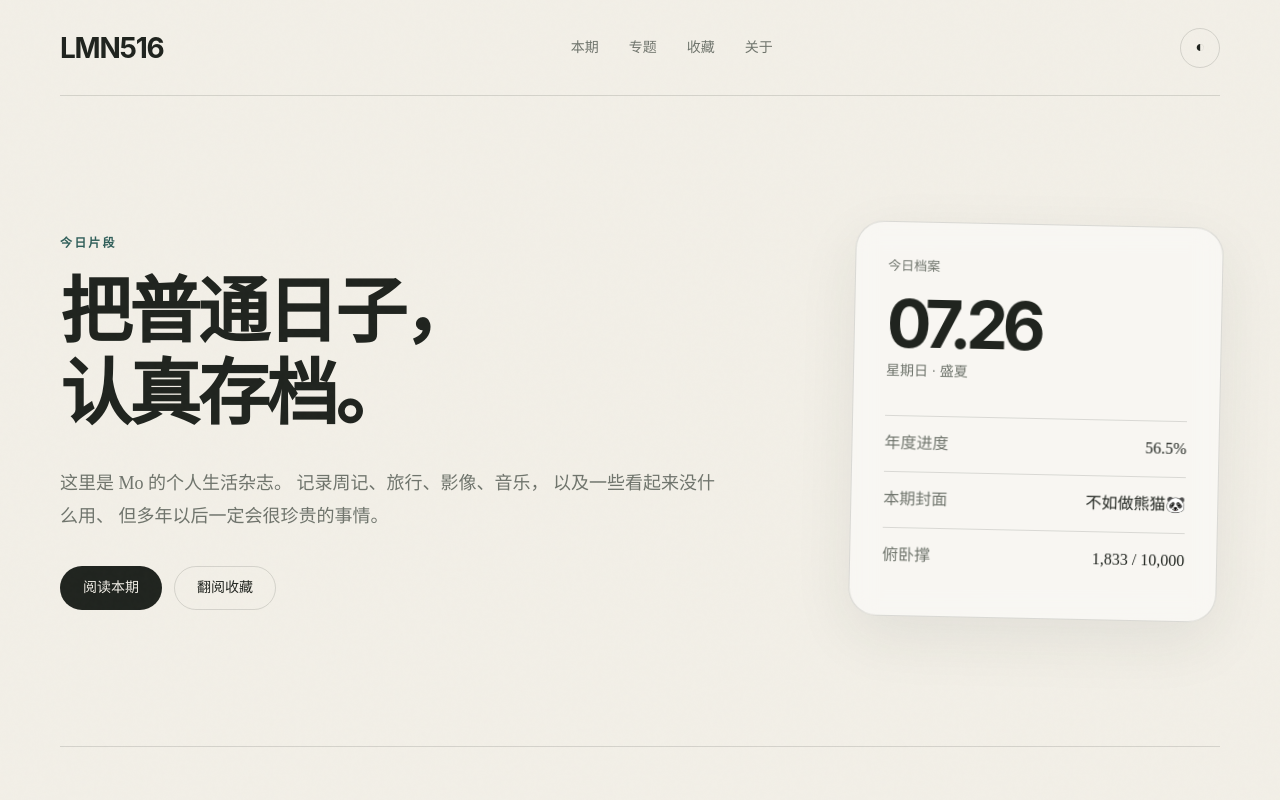
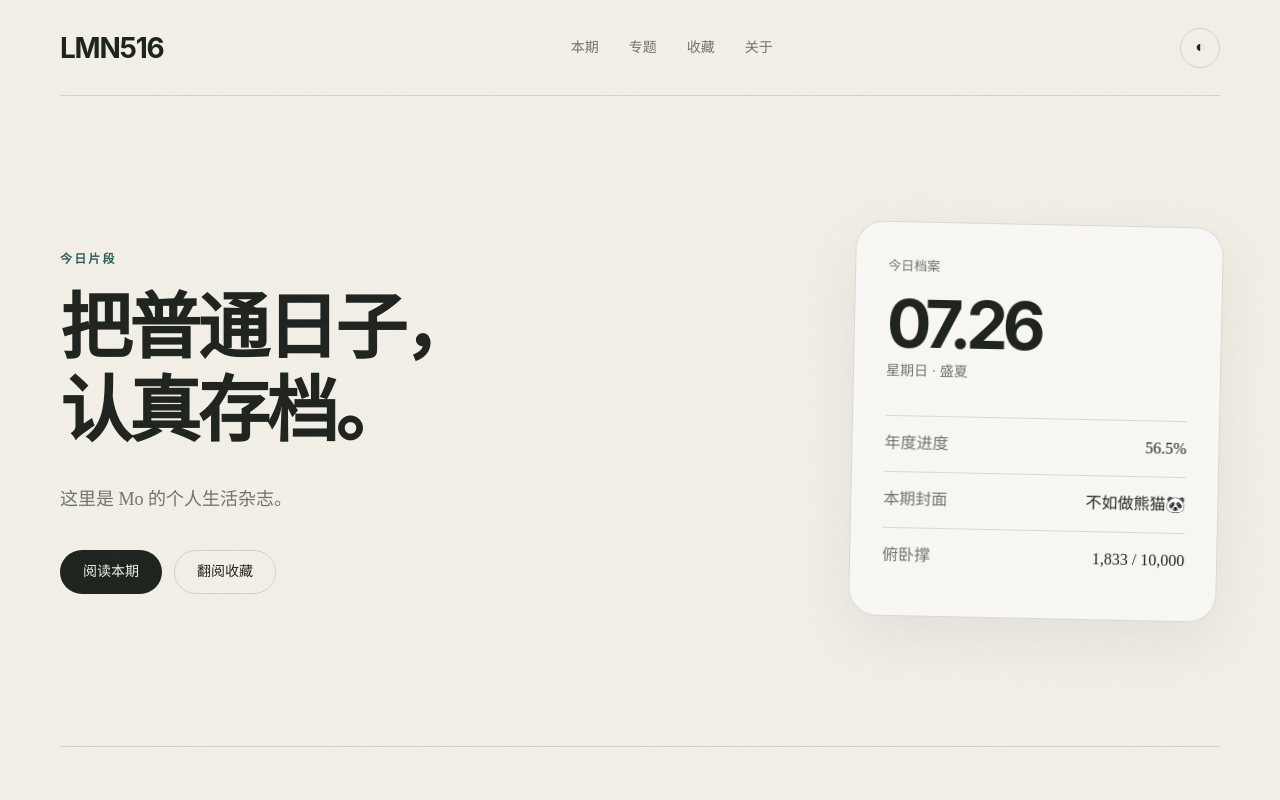
Before and after one commit to BurgCreate/lmn516-v2, a Next.js app: page / in a window 1280 px wide. Shown: the top 800 px of the page. Built offline with nearby package versions, Linux system fonts and the light colour scheme; no server answers.

Commit message:
new moments

```diff
--- a/app/globals.css
+++ b/app/globals.css
@@ -1940,3 +1940,25 @@ html[data-theme="dark"]::-webkit-scrollbar-thumb {
     margin-top: 14px;
   }
 }
+/* 首页最新 Moment */
+
+.hero-moment {
+  max-width: 760px;
+  margin: 0;
+
+  font-size: clamp(42px, 7vw, 76px);
+  font-weight: 700;
+  line-height: 1.18;
+  letter-spacing: -0.035em;
+}
+
+.hero-moment p {
+  margin: 0;
+}
+
+@media (max-width: 720px) {
+  .hero-moment {
+    font-size: clamp(36px, 12vw, 54px);
+    line-height: 1.2;
+  }
+}
--- a/app/page.tsx
+++ b/app/page.tsx
@@ -3,6 +3,7 @@ import ThemeToggle from "@/components/ThemeToggle";
 import {
   getPosts,
   getPostById,
+  getMoments,
 } from "@/lib/wordpress";
 
 export const revalidate = 300;
@@ -99,7 +100,16 @@ ${String(parsedDate.getDate()).padStart(2, "0")}`;
 
 
 export default async function HomePage() {
-  const posts = await getPosts(4);
+
+  const [posts, moments] = await Promise.all([
+
+    getPosts(4),
+
+    getMoments(1),
+
+  ]);
+
+  const latestMoment = moments[0];
 
   const featured = posts[0];
   const cards = posts.slice(1, 4);
@@ -180,19 +190,25 @@ export default async function HomePage() {
   今日片段
 </p>
 
-
+{latestMoment ? (
+  <div
+    className="hero-moment"
+    dangerouslySetInnerHTML={{
+      __html: latestMoment.content,
+    }}
+  />
+) : (
   <h1>
     把普通日子，
     <br />
     认真存档。
   </h1>
-
+)}
 
 <p className="intro">
-            这里是 Mo 的个人生活杂志。
-            记录周记、旅行、影像、音乐，
-            以及一些看起来没什么用、
-            但多年以后一定会很珍贵的事情。
+  {latestMoment
+    ? latestMoment.date
+    : "这里是 Mo 的个人生活杂志。"}
 </p>
 
 
```
Lines whose indentation alone changed are shown as unchanged.
